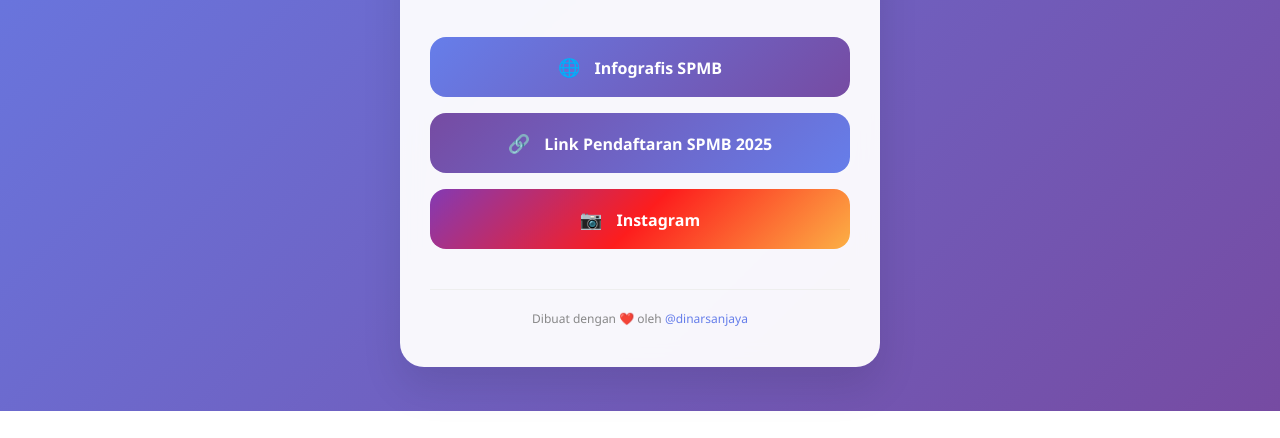
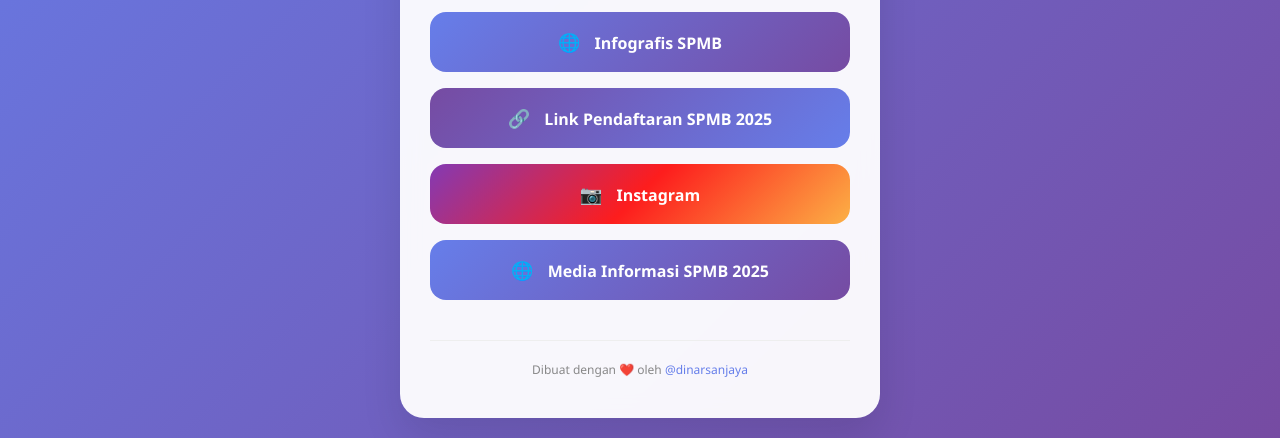
Before and after one commit to dinarsanjaya/SPMB, a plain HTML site: page index.html in a window 1280 px wide. Shown: the part 389-827 px from the top of the page. Before the commit the page ends 800 px from the top, so only its background shows below. Drawn offline with Linux system fonts and the light colour scheme.

Commit message:
Update index.html

```diff
--- a/index.html
+++ b/index.html
@@ -100,6 +100,9 @@
             <a href="https://www.instagram.com/smkn1_kotasukabumi/" class="link-item link-instagram" target="_blank">
                 <span class="link-btn-icon">📷</span> Instagram
             </a>
+            <a href="https://chat.whatsapp.com/GV024XN7G54LpsAZtsPO8H" class="link-item link-blue" target="_blank">
+                <span class="link-btn-icon">🌐</span> Media Informasi SPMB 2025
+                </a>
         </div>
         <div class="footer">
             <p>Dibuat dengan ❤️ oleh <a href="https://instagram.com/dinarsanjaya" target="_blank">@dinarsanjaya</a></p>
```
